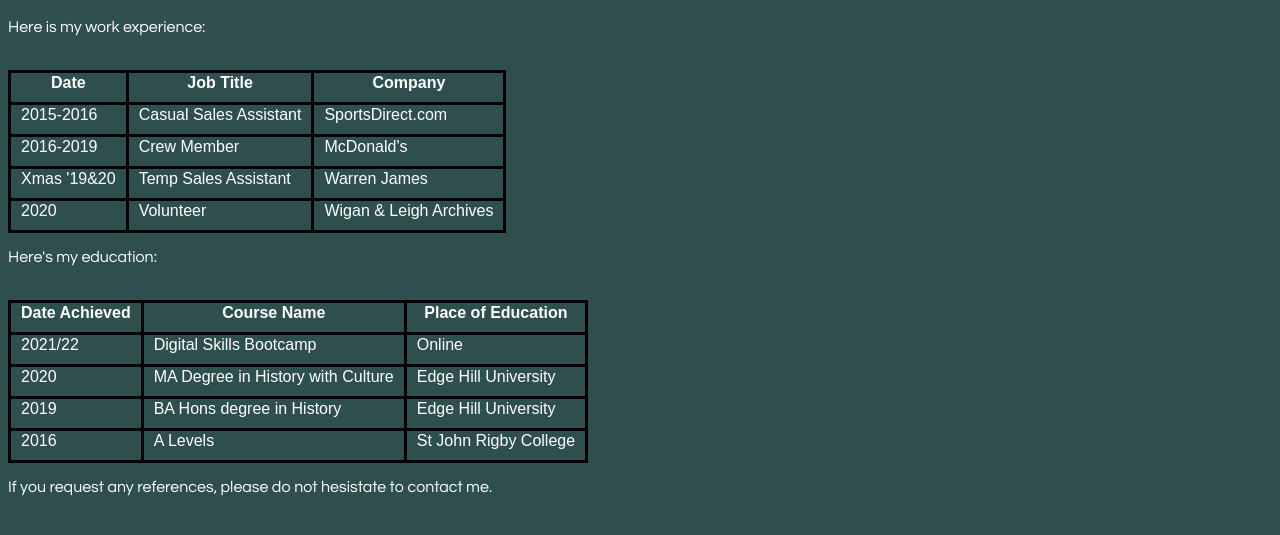
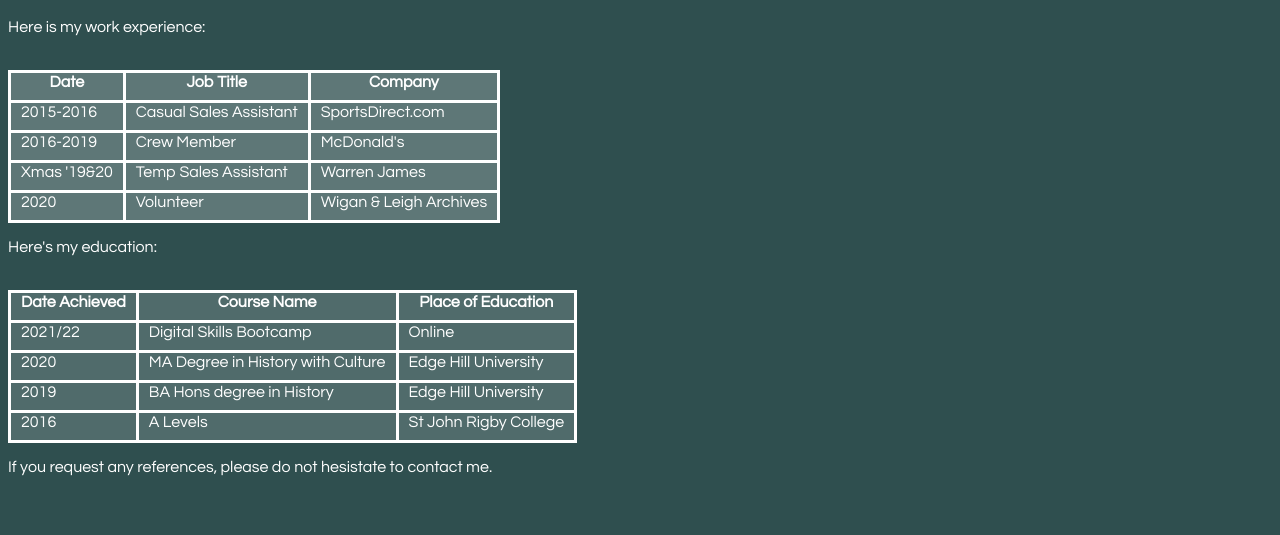
Before and after one commit to Bethashcroft/mywebsite, a plain HTML site: page My Experience.html in a window 1280 px wide. Shown: the part 81-616 px from the top of the page. Drawn offline with Linux system fonts and the light colour scheme.

Commit message:
Experience page changes

```diff
--- a/Portfolio CSS.css
+++ b/Portfolio CSS.css
@@ -15,11 +15,12 @@
 tr,
 td {
   border-style: solid;
-  border-color: black;
+  border-color: white;
   border-collapse: collapse;
-  font-family: Arial, Helvetica, sans-serif;
+  font-family: Century Gothic;
   font-size: medium;
   color: white;
+  background: #ffffff15;
   justify-content: center;
   justify-content: space-between;
   padding-bottom: 10px;
@@ -38,7 +39,7 @@
   border-style: solid;
   border-color: black;
   border-collapse: collapse;
-  font-family: Arial, Helvetica, sans-serif;
+  font-family: Century Gothic;
   font-size: medium;
   justify-content: center;
   justify-content: space-between;
@@ -49,7 +50,7 @@
 }
 
 .contactme {
-  font-family: "Times New Roman", Times, serif;
+  font-family: Century Gothic;
   font-size: medium;
 }
 
```
